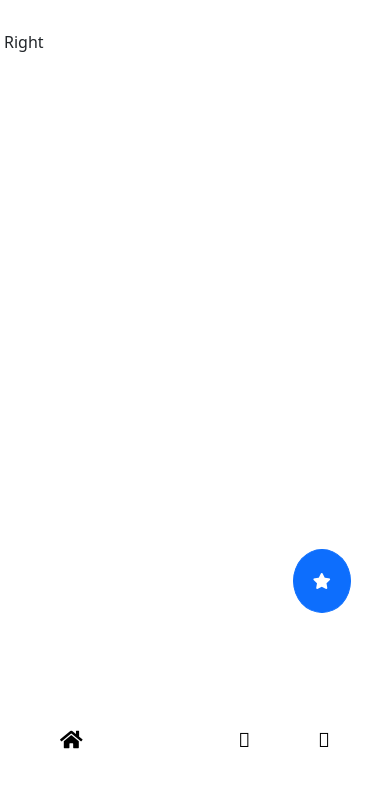
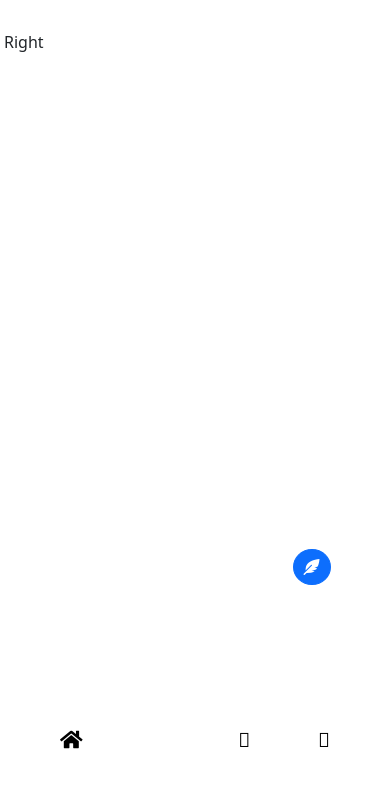
Before and after one commit to JoshAjikaze/latest_twitter, a plain HTML site: page index.html in a window 390 px wide. Drawn offline with nearby package versions, Linux system fonts and the light colour scheme.

Commit message:
second commit

```diff
--- a/index.html
+++ b/index.html
@@ -86,8 +86,8 @@
       <div class="col-lg-9 p-1 d-flex align-items-center ps-1">Right</div>
     </div>
 
-    <button class="btn btn-primary tweet-btn-2 rounded-pill">
-      <i class="fas fa-star"></i> <span class="hidden">Tweet</span>
+    <button class="btn btn-primary tweet-btn-2 ps-2 pe-2">
+      <i class="fas fa-feather-alt"></i> <span class="hidden">Tweet</span>
     </button>
 
     <div
--- a/style.css
+++ b/style.css
@@ -24,8 +24,10 @@ a {
 
 .tweet-btn-2 {
   position: absolute;
-  margin-top: 70vh;
+  margin-top: 55vh;
   margin-left: 75vw;
+  /* border-radius: 30px !important;
+  padding: 1rem !important; */
 }
 
 @media (max-width: 900px) {
@@ -40,12 +42,9 @@ a {
   }
 
   .tweet-btn-2 {
+    padding: 5px 15px !important;
     display: block !important;
-    position: absolute;
-    margin-top: 55vh;
-    margin-left: 75vw;
-    padding: 1.2rem !important;
-    border-radius: 50% !important;
+    border-radius: 30px !important;
   }
 
   .sidebar-link .link-name {
@@ -58,6 +57,11 @@ a {
     display: none !important;
   }
 
+  .tweet-btn-2 {
+    padding: 5px 10px !important;
+    border-radius: 50% !important;
+  }
+
   .hidden {
     display: none;
   }
```
